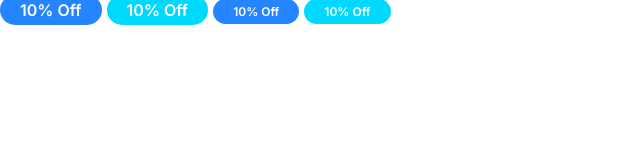
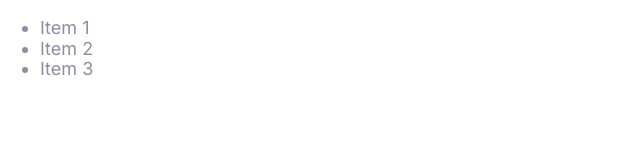
Before and after one commit to Inellore-Siva-Sai/ProjectMosh, a plain HTML site: page index.html in a window 1280 px wide. Shown: the whole page, without its empty margins (0-640 px from the left). Drawn offline with Linux system fonts and the light colour scheme.

Commit message:
spellcheck

```diff
--- a/index.html
+++ b/index.html
@@ -15,9 +15,10 @@
     <link rel="stylesheet" href="/CSS/styles.css" />
   </head>
   <body>
-    <span class="badge badge--primary">10% Off</span>
-    <span class="badge badge--secondary">10% Off</span>
-    <span class="badge badge--primary badge--small">10% Off</span>
-    <span class="badge badge--secondary badge--small">10% Off</span>
+    <ul class="list list--tick">
+      <li class="list__items">Item 1</li>
+      <li class="list__items">Item 2</li>
+      <li class="list__items">Item 3</li>
+    </ul>
   </body>
 </html>
```
Also changed, not shown: components/lists.html (added, +5 -0 lines).
